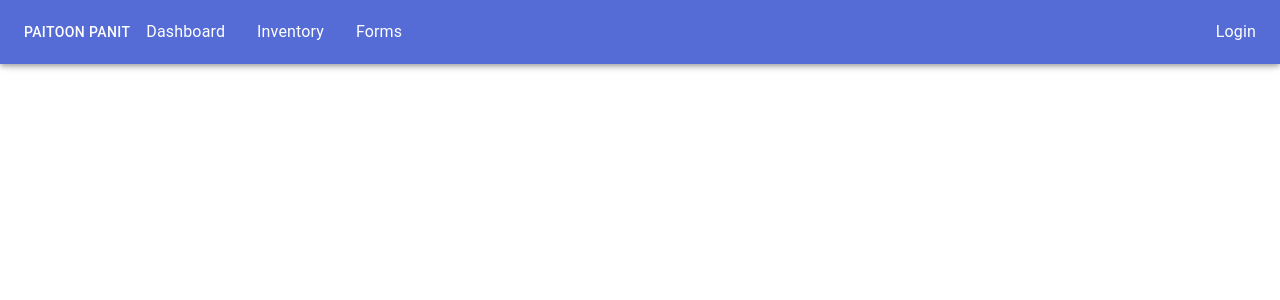
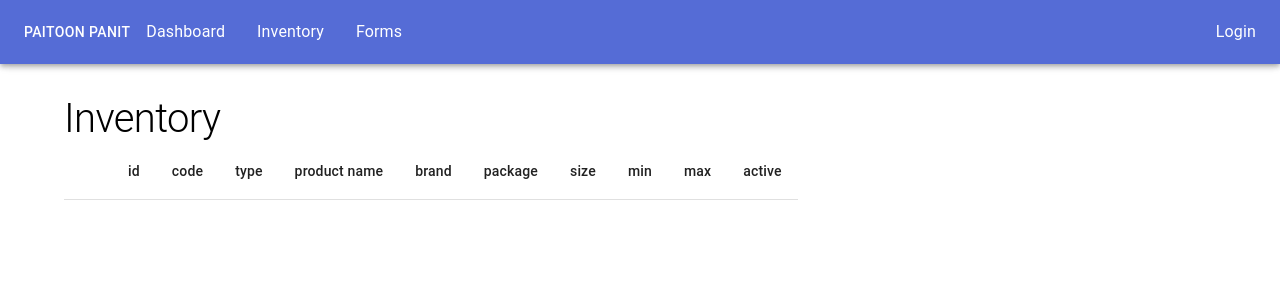
Before and after one commit to alisapromthep/paitoon-store-client, a React (Vite) app: page /inventory in a window 1280 px wide. Shown: the top 300 px of the page. Built offline with nearby package versions, Linux system fonts and the light colour scheme.

Commit message:
added inventory  table heading

```diff
--- /dev/null
+++ b/src/components/InventoryTable/InventoryTable.tsx
@@ -0,0 +1,29 @@
+import productData from '../../data/productData.json';
+import {Box, Table, TableBody, TableCell, TableContainer, TableHead, TableRow} from '@mui/material';
+
+
+const InventoryTable = () => {
+    const tableHeading:string[] = ["id", "code", "type", "product name", "brand", "package", "size", "min" , "max", "active"];
+
+    return (
+        <>
+            <TableHead>
+                <TableRow>
+                    <TableCell padding="checkbox">
+                    </TableCell>
+                    {
+                        tableHeading.map((heading,i)=> (
+                            <TableCell
+                            key={i}
+                            >
+                                {heading}
+                            </TableCell>
+                        ))
+                    }
+                </TableRow>
+            </TableHead>
+        </>
+    )
+}
+
+export default InventoryTable;
--- a/src/pages/InventoryPage/InventoryPage.tsx
+++ b/src/pages/InventoryPage/InventoryPage.tsx
@@ -1,8 +1,13 @@
-
+import { Container } from '@mui/material';
+import Heading from '../../components/Heading/Heading';
+import InventoryTable from '../../components/InventoryTable/InventoryTable';
 
 const InventoryPage = () => {
     return (
-        <div>InventoryPage</div>
+        <Container sx={{marginTop:'6rem'}}>
+            <Heading title="Inventory"/>
+            <InventoryTable/>
+        </Container>
     )
 }
 
```
Also changed, not shown: src/data/productData.json (+6 -3 lines).
